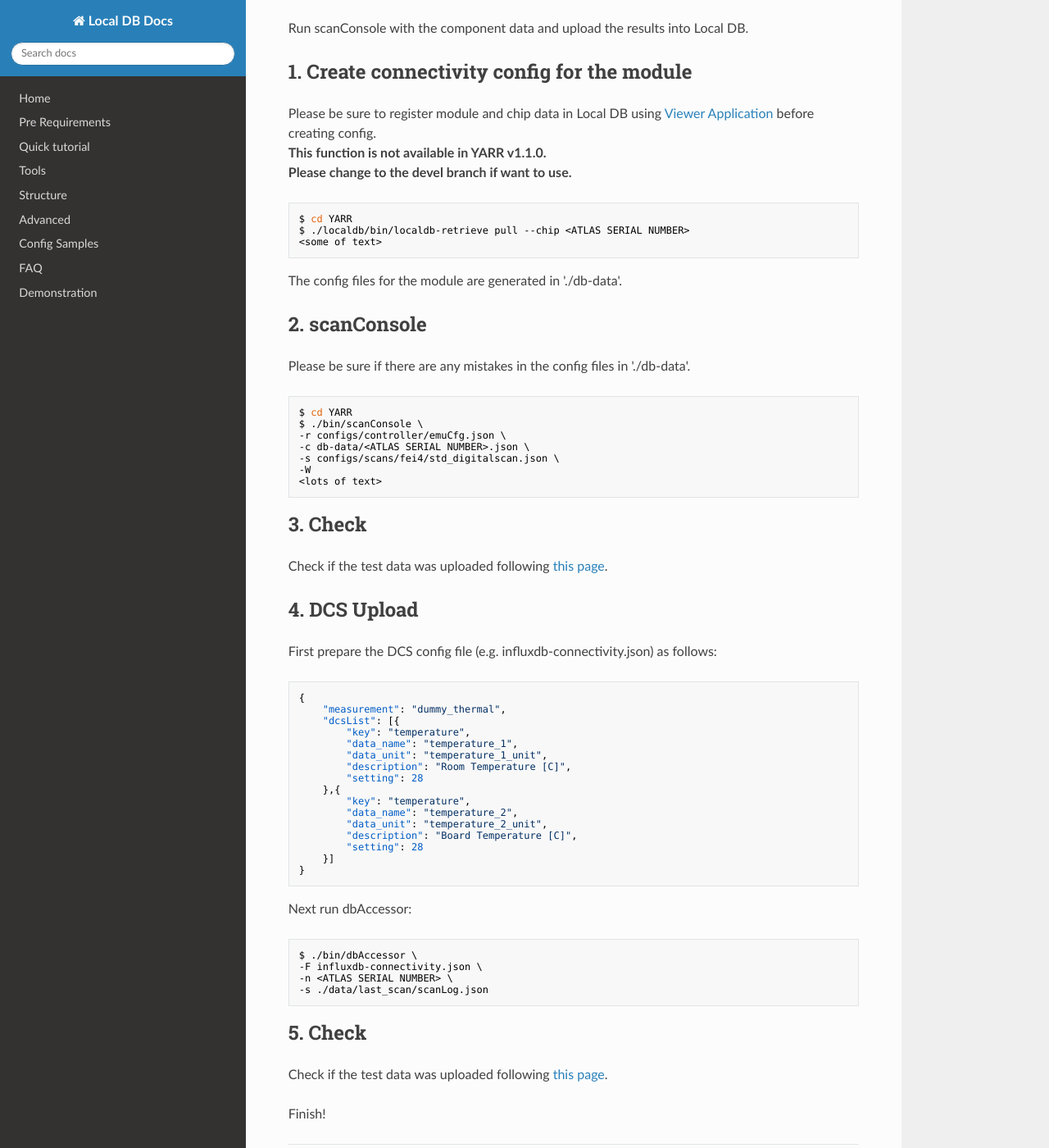
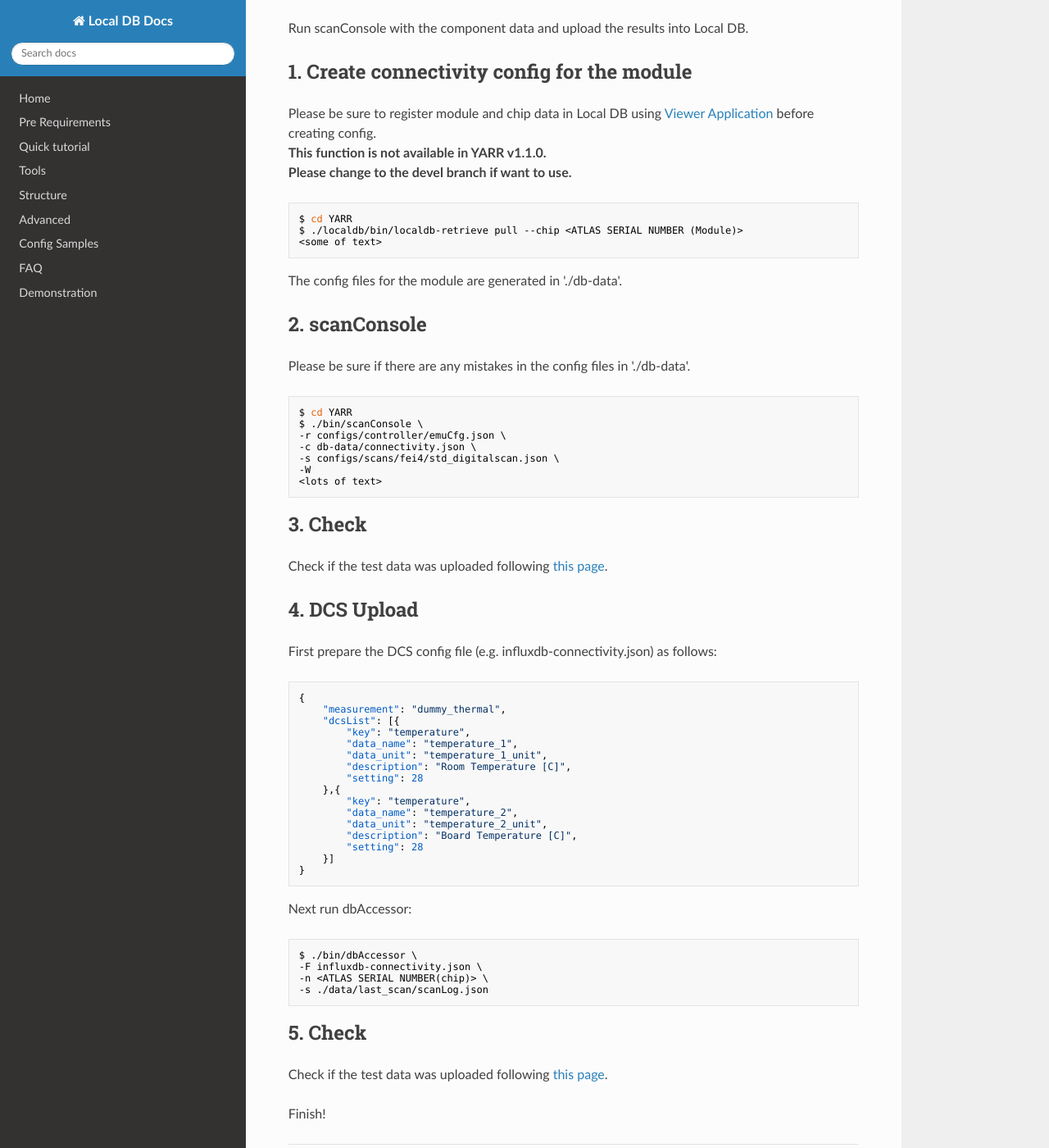
Before and after one commit to jlab-hep/localdb-docs, an MkDocs documentation site: the page built from docs/database_demonstration_scanconsole.md, in a window 1280 px wide and 1400 px high, scrolled down 193 px. Shown: the whole window at 82% size. Built offline with MkDocs 1.6.1, drawn with Linux system fonts in a browser that asks for light colours; nearby versions of some CDN libraries; old or Windows-style settings are respelled for this version of MkDocs.

````diff
--- a/docs/database_demonstration_scanconsole.md
+++ b/docs/database_demonstration_scanconsole.md
@@ -12,7 +12,7 @@ Please be sure to register module and chip data in Local DB using [Viewer Applic
 
 ```bash
 $ cd YARR
-$ ./localdb/bin/localdb-retrieve pull --chip <ATLAS SERIAL NUMBER>
+$ ./localdb/bin/localdb-retrieve pull --chip <ATLAS SERIAL NUMBER (Module)>
 <some of text>
 ```
 
@@ -26,7 +26,7 @@ Please be sure if there are any mistakes in the config files in './db-data'.
 $ cd YARR
 $ ./bin/scanConsole \
 -r configs/controller/emuCfg.json \
--c db-data/<ATLAS SERIAL NUMBER>.json \
+-c db-data/connectivity.json \
 -s configs/scans/fei4/std_digitalscan.json \
 -W
 <lots of text>
@@ -64,7 +64,7 @@ Next run dbAccessor:
 ```bash
 $ ./bin/dbAccessor \
 -F influxdb-connectivity.json \
--n <ATLAS SERIAL NUMBER> \
+-n <ATLAS SERIAL NUMBER(chip)> \
 -s ./data/last_scan/scanLog.json
 ```
 
````
